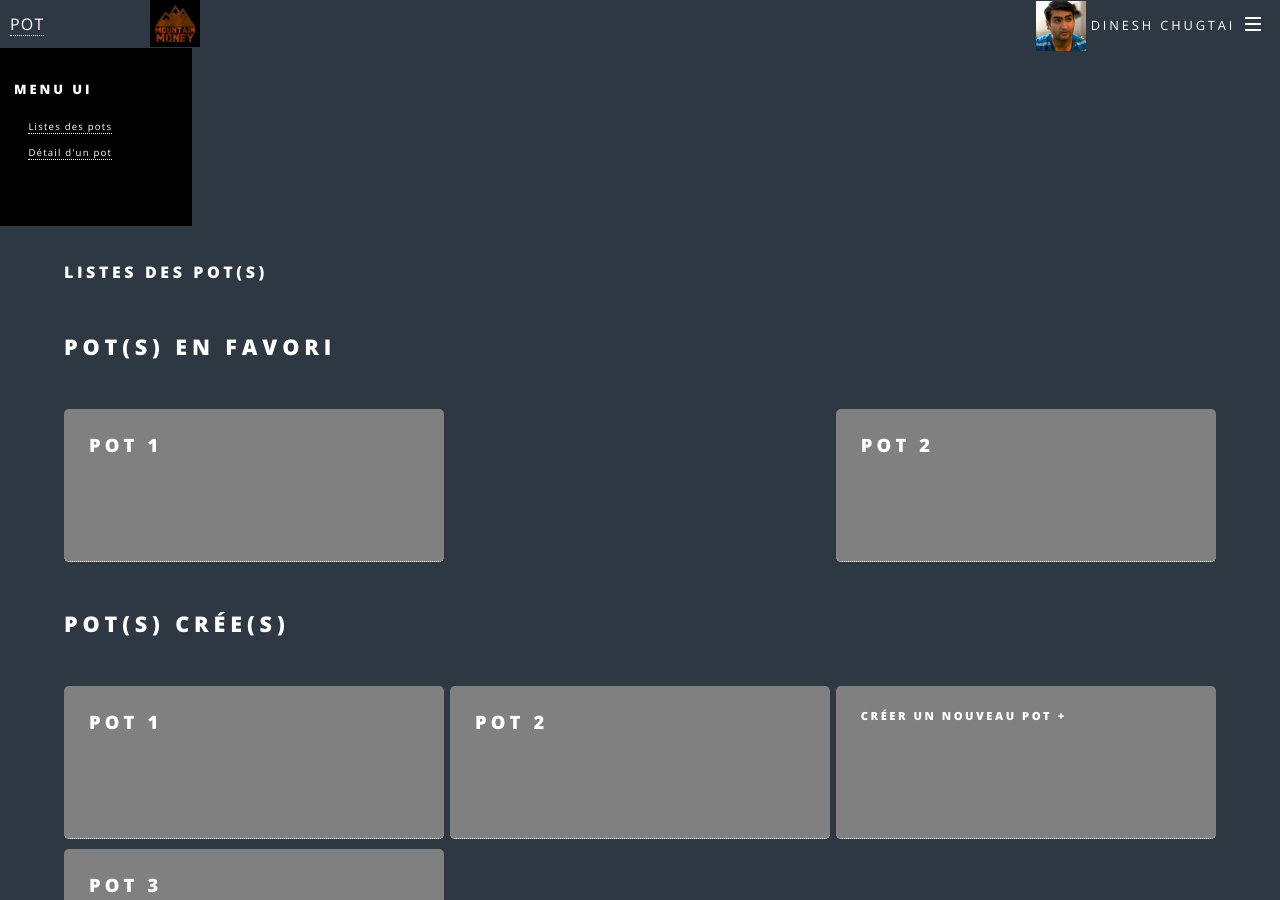
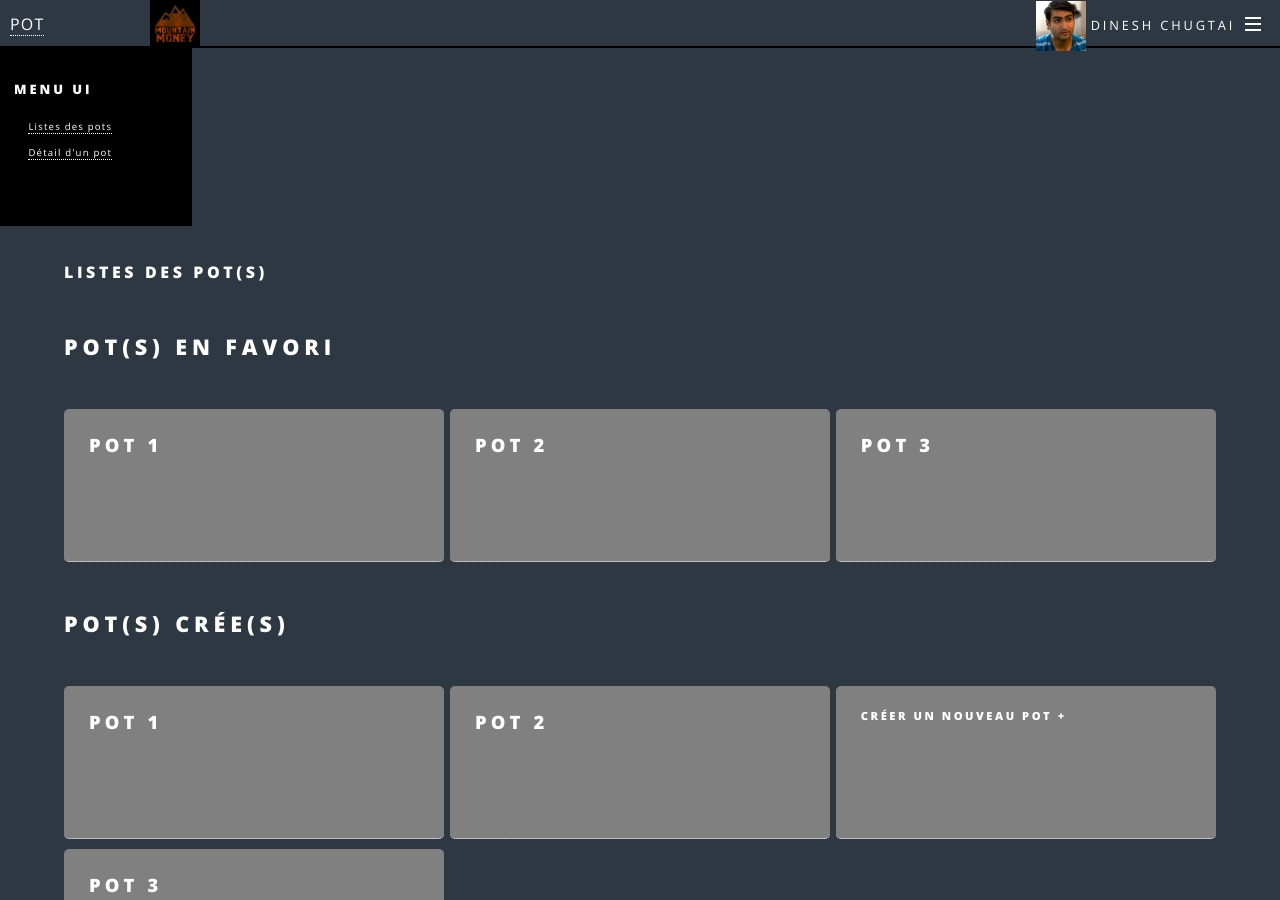
Before and after one commit to jonathanulco/mountainmoney, a Jekyll site: the page built from ui.html, in a window 1280 px wide and 900 px high. Built offline with Jekyll 4.4.1, drawn with Linux system fonts in a browser that asks for light colours; nearby versions of some CDN libraries.

Commit message:
maj header

```diff
--- a/css/main.scss
+++ b/css/main.scss
@@ -1826,12 +1826,15 @@
 	}
 	/*OWN STYLE*/
 	#header h1 img {background:#000;border:5px solid #000;}
-	#header.ui h1 {left:150px;}
+
 	.special span {vertical-align:top;}
 	.thumbs {padding:0 5px;}
 	.list-ui {width:15vw;padding:30px 14px 40px;margin-bottom:4em;background:#000;font-size:.6em;}
 	.list-ui li {list-style:none;}
-	#header.ui .pot {text-transform:uppercase;padding:0 10px;}
+	#header.ui {border-bottom:2px solid #000;
+		h1 {left:150px;}
+		.pot {text-transform:uppercase;padding:0 10px;}
+	}
 	.flexblock {display:flex;flex-wrap:wrap;
         input[type="submit"] {margin-top:2em;margin-left:auto;}
     }
--- a/ui.html
+++ b/ui.html
@@ -24,6 +24,11 @@
 					<div class="block-pot w33">
 						<a href="">
 							<h3>Pot 2</h3>
+						</a>
+					</div><!--/block-pot-->
+					<div class="block-pot w33">
+						<a href="">
+							<h3>Pot 3</h3>
 						</a>
 					</div><!--/block-pot-->
 
```
